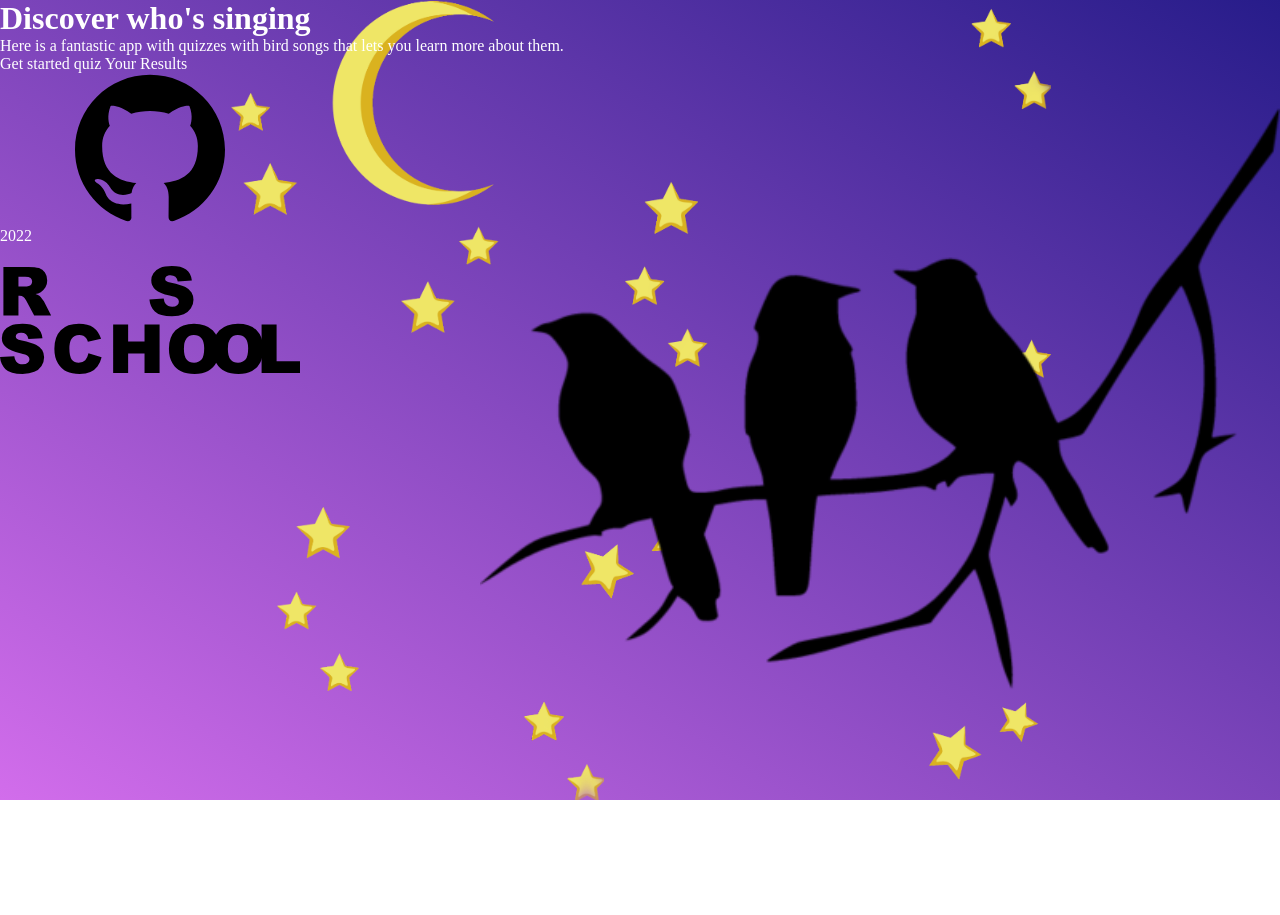
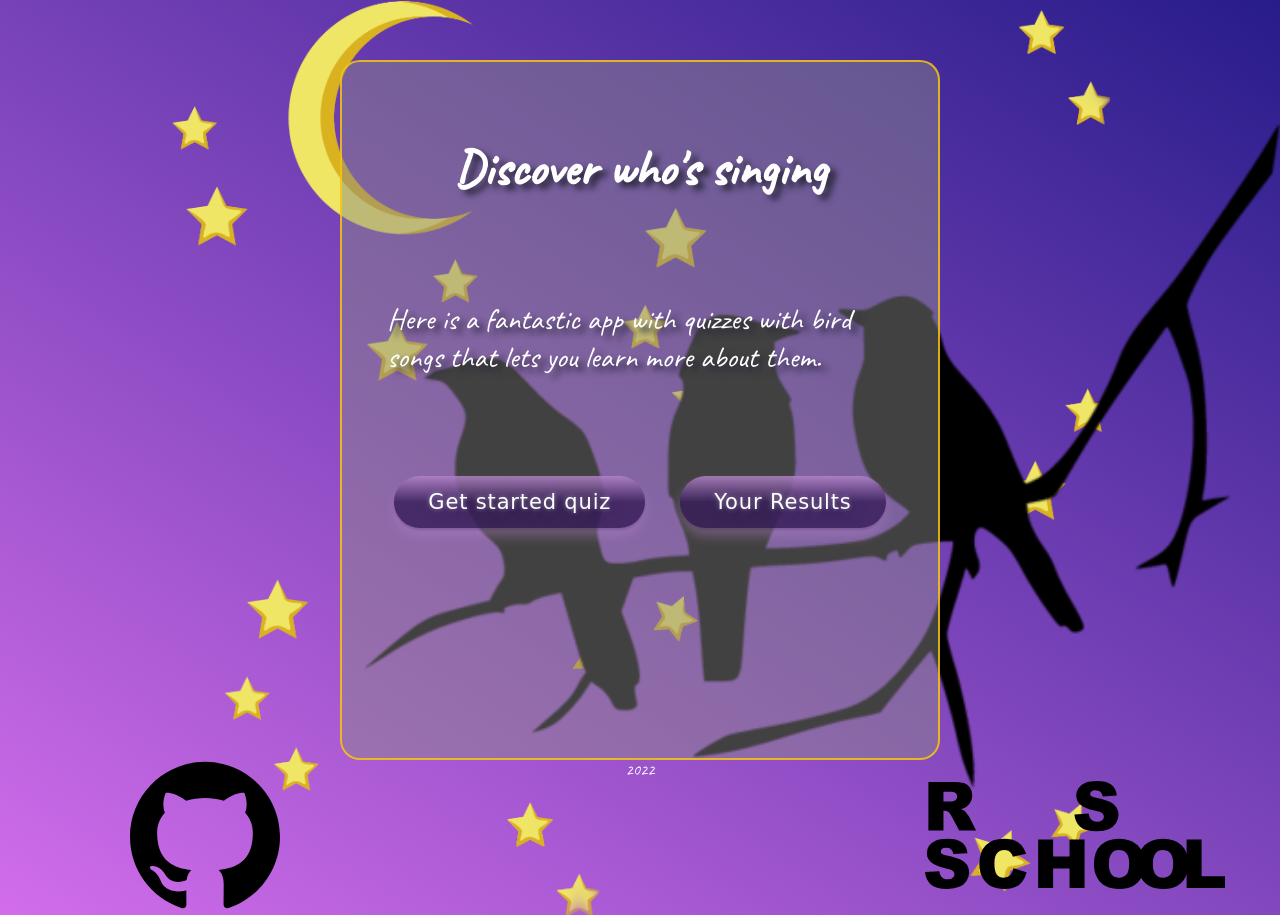
Before and after one commit to MarinaTripetska/song-bird, a website: page songbird/src/index.html in a window 1280 px wide. Before the commit the page ends 800 px from the top, so only its background shows below. Drawn offline with nearby package versions, Linux system fonts and the light colour scheme; files that its build step writes are made by us from their sources; files whose address does not match are found by name; a web font is replaced by a local one.

Commit message:
feat: add styles to main page content

```diff
--- a/songbird/src/index.html
+++ b/songbird/src/index.html
@@ -19,17 +19,21 @@
     <link rel="stylesheet" href="style.css" />
   </head>
   <body class="body">
-    <main>
-      <h1 class="title">Discover who's singing</h1>
-      <p>
-        Here is a fantastic app with quizzes with bird songs that lets you learn
-        more about them.
-      </p>
-      <a href="./game.html">Get started quiz</a>
-      <a href="./results.html">Your Results</a>
+    <main class="main">
+      <div class="main__container">
+        <h1 class="main__title">Discover who's singing</h1>
+        <p class="main__desc">
+          Here is a fantastic app with quizzes with bird songs that lets you
+          learn more about them.
+        </p>
+        <div class="main__btn-thumb">
+          <a class="main__button" href="./game.html">Get started quiz</a>
+          <a class="main__button" href="./results.html">Your Results</a>
+        </div>
+      </div>
     </main>
 
-    <footer>
+    <footer class="footer">
       <a href="https://github.com/MarinaTripetska" target="_blank">
         <svg>
           <use xlink:href="./assets/icons/sprite.svg#icon-github" />
--- /dev/null
+++ b/songbird/src/styles/components/_footer.scss
@@ -0,0 +1,5 @@
+.footer {
+  @extend %container;
+  display: flex;
+  justify-content: space-between;
+}
--- a/songbird/src/styles/components/_main-page.scss
+++ b/songbird/src/styles/components/_main-page.scss
@@ -7,4 +7,44 @@
   background-repeat: no-repeat;
   background-position: right, center;
   background-size: contain;
+
+  display: flex;
+  flex-direction: column;
+  justify-content: space-between;
+
+  font-family: "Caveat", cursive;
+  font-weight: 400;
 }
+.main {
+  padding: 75px 30px;
+  margin: 60px auto 0 auto;
+  max-width: 600px;
+  min-height: 700px;
+  border-radius: 20px;
+  border: 2px solid rgba(255, 204, 2, 0.798);
+  background-color: rgba(138, 137, 137, 0.479);
+
+  &__container {
+    @extend %container;
+    display: flex;
+    flex-direction: column;
+    align-items: center;
+    gap: 100px;
+  }
+  &__title {
+    font-size: 50px;
+    text-shadow: 6px 5px 6px rgba(42, 39, 59, 1);
+  }
+  &__desc {
+    font-size: 30px;
+    text-shadow: 6px 5px 6px rgba(42, 39, 59, 1);
+  }
+  &__btn-thumb {
+    display: flex;
+    justify-content: center;
+    gap: 35px;
+  }
+  &__button {
+    @extend %button;
+  }
+}
--- /dev/null
+++ b/songbird/src/styles/extends/_button.scss
@@ -0,0 +1,49 @@
+%button {
+  width: 100%;
+  max-width: 300px;
+
+  display: flex;
+  align-items: center;
+  justify-content: center;
+
+  font-family: "Anybody", cursive;
+  font-size: 18px;
+  font-weight: 500;
+  letter-spacing: 0.04em;
+  line-height: 16px;
+  color: #ffffff;
+
+  background-color: initial;
+  background-image: linear-gradient(
+    rgba(179, 132, 201, 0.84),
+    rgba(57, 31, 91, 0.84) 50%
+  );
+  border-radius: 42px;
+  border-width: 0;
+  box-shadow: rgba(57, 31, 91, 0.24) 0 2px 2px,
+    rgba(179, 132, 201, 0.4) 0 8px 12px;
+
+  cursor: pointer;
+
+  padding: 18px 18px;
+
+  text-shadow: rgba(255, 255, 255, 0.4) 0 0 4px,
+    rgba(255, 255, 255, 0.2) 0 0 12px, rgba(57, 31, 91, 0.6) 1px 1px 4px,
+    rgba(57, 31, 91, 0.32) 4px 4px 16px;
+  user-select: none;
+  -webkit-user-select: none;
+  touch-action: manipulation;
+  vertical-align: baseline;
+  white-space: nowrap;
+
+  &:hover {
+    background-image: linear-gradient(#b384c9, #391f5b 50%);
+  }
+
+  @media (min-width: 768px) {
+    & {
+      font-size: 21px;
+      padding: 18px 34px;
+    }
+  }
+}
--- /dev/null
+++ b/songbird/src/styles/extends/_container.scss
@@ -0,0 +1,6 @@
+%container {
+  padding: 0 15px;
+  margin: 0 auto;
+  width: 100%;
+  max-width: 1200px;
+}
--- a/songbird/src/styles/index.scss
+++ b/songbird/src/styles/index.scss
@@ -1,3 +1,7 @@
 // @import "./base/fonts";
 @import "./base/normalize";
+@import "./extends/container";
+@import "./extends/button";
+
 @import "./components/main-page";
+@import "./components/footer";
```
